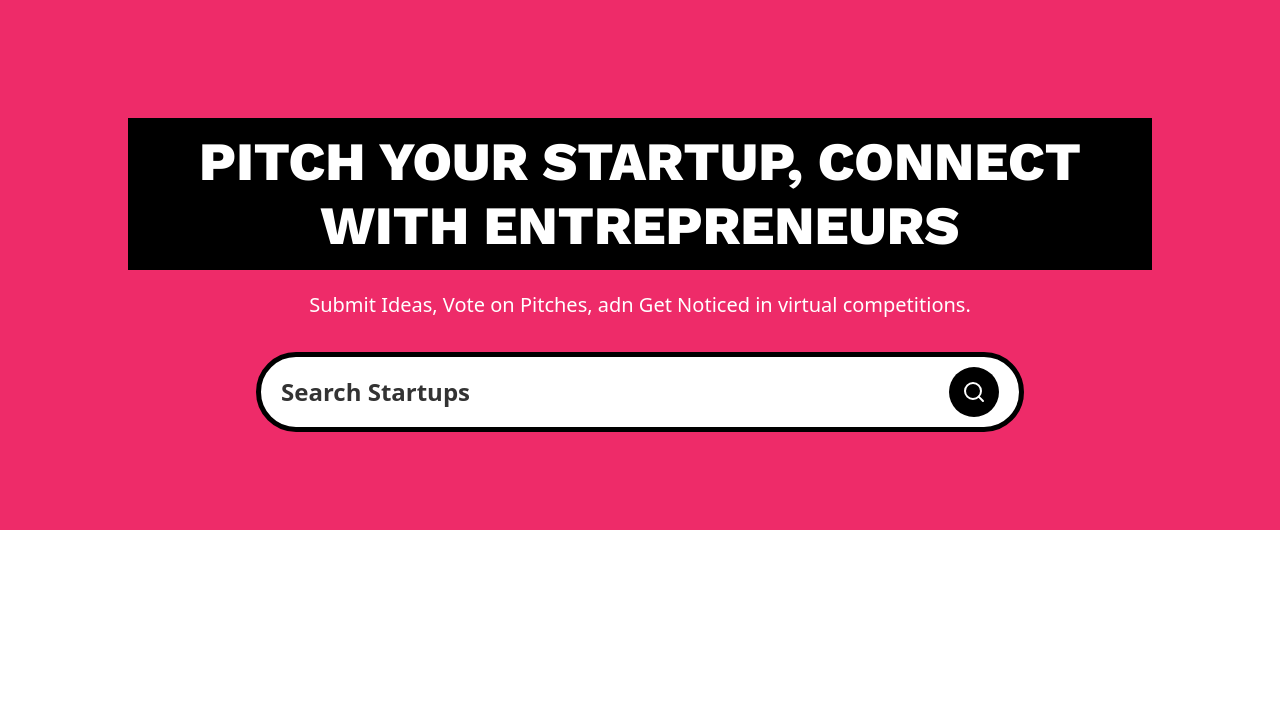
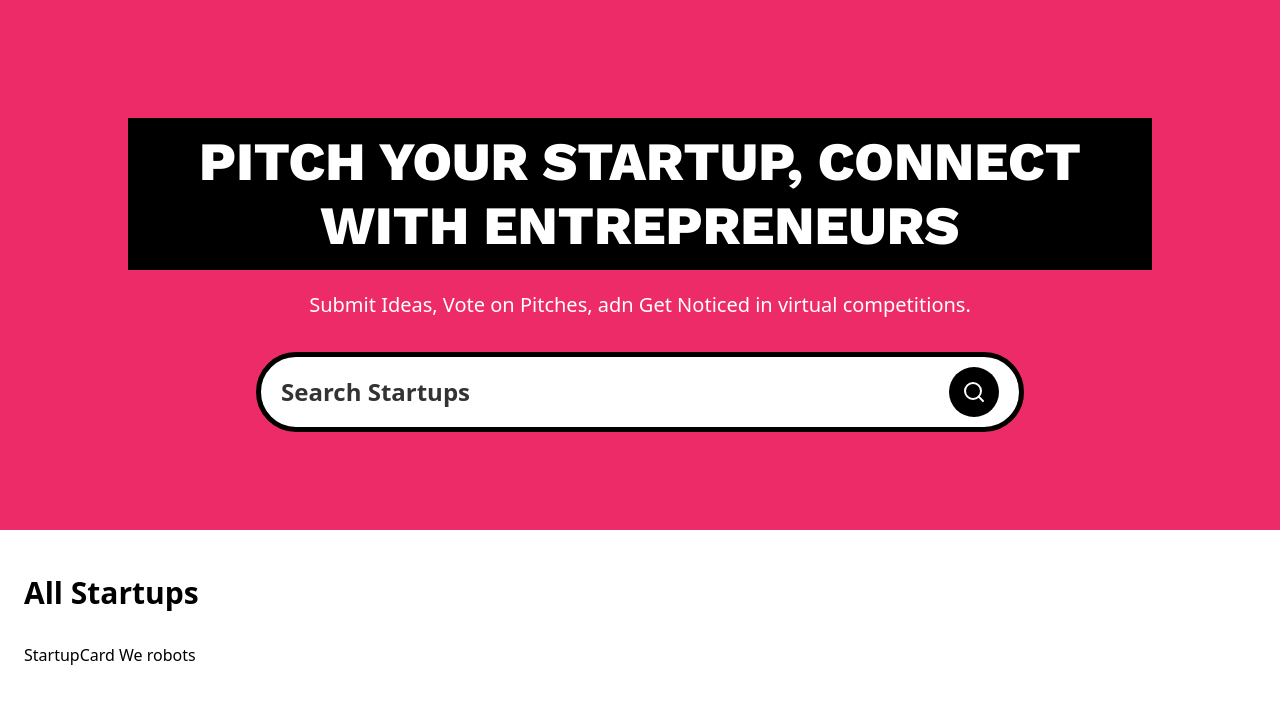
Before and after one commit to ArkOberon/entrepreneur-directory, a Next.js app: page / in a window 1280 px wide. Shown: the top 704 px of the page. Built offline with nearby package versions, Linux system fonts and the light colour scheme.

Commit message:
typescript configuration for exporting + post mockups

```diff
--- a/app/(root)/page.tsx
+++ b/app/(root)/page.tsx
@@ -1,7 +1,21 @@
 import SearchForm from "@/components/SearchForm";
+import StartupCard from "@/components/StartupCard";
+import { StartupCardType } from "@/types";
 
 export default async function Home({ searchParams }: { searchParams: Promise<{ query?: string }> }) {
   const query = (await searchParams).query;
+
+  const posts = [
+    {
+      _createdAt: "2022-01-01T00:00:00Z",
+      views: 100,
+      _id: "1",
+      description: "A startup that does something",
+      image: "https://unsplash.com/es/fotos/papel-pintado-robot-blanco-JjGXjESMxOY",
+      category: "Tech",
+      title: "We robots"
+    }
+  ]
 
   return (
     <>
@@ -12,6 +26,24 @@ export default async function Home({ searchParams }: { searchParams: Promise<{ q
         </p>
         <SearchForm query={query} />
       </section>
+
+      <section className="section_container">
+        <p className="text-30-semibold">
+          {query ? `Search results for "${query}"`: 'All Startups'}
+        </p>
+
+        <ul className="mt-7 card_grid">
+          {
+            posts?.length > 0 ? (
+              posts.map((post: StartupCardType) => (
+                <StartupCard key={post?._id} post={post}/>
+              ))
+            ) : (
+              <p className="no-results">No results found</p>
+            )
+          }
+        </ul>
+      </section>
     </>
   );
 }
--- /dev/null
+++ b/components/StartupCard.tsx
@@ -0,0 +1,11 @@
+import { StartupCardType } from "@/types";
+
+const StartupCard = ({post}: { post: StartupCardType }) => {
+  return (
+    <div>
+      StartupCard {post.title}
+    </div>
+  )
+}
+
+export default StartupCard
--- /dev/null
+++ b/types/index.ts
@@ -0,0 +1 @@
+export * from "./startupCardTypes";
```
Also changed, not shown: types/startupCardTypes.ts (added, +10 -0 lines).
